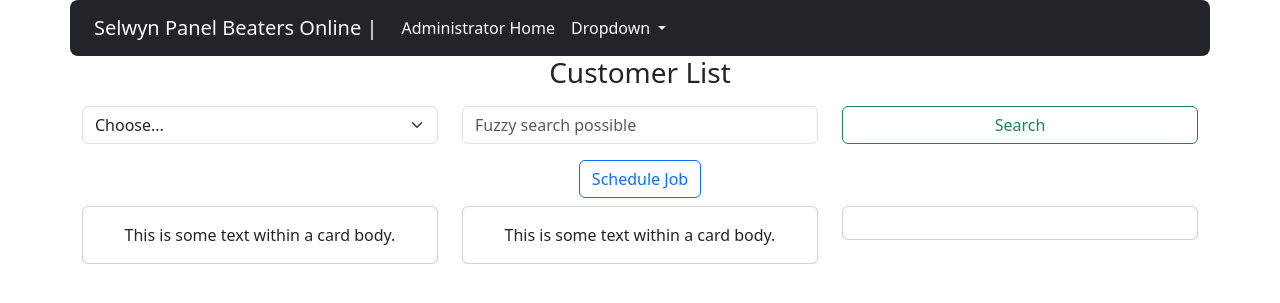
After one commit to ChanMeng666/Automotive-Repair-Management-System, a Flask app: template templates/customer_list.html in a window 1280 px wide. The commit adds this page. Shown: the top 303 px of the page. Run offline with Flask 3, Linux system fonts and the light colour scheme; the template is opened without the code that fills it, so the values that code supplies are empty; some libraries are stand-ins or nearby versions.

Commit message:
Technician page functionality improved & admin page UI redesigned

```diff
--- a/app.py
+++ b/app.py
@@ -99,11 +99,9 @@ def current_job_list():
         search=search
     )
 
-
 @app.route('/modifyjob', methods=['GET', 'POST'])
 def modify_job():
     customer_id = request.args.get('customer_id')
-
     cursor = getCursor()
 
     # Fetching the latest job_id
@@ -113,8 +111,33 @@ def modify_job():
     )
     job_id = cursor.fetchone()[0]
 
+    def calculate_total_cost():
+        cursor.execute(
+            "SELECT sum(service.cost * job_service.qty) "
+            "FROM service JOIN job_service ON service.service_id = job_service.service_id "
+            "JOIN job ON job_service.job_id = job.job_id "
+            "WHERE job.job_id=%s",
+            (job_id,)
+        )
+        service_cost = cursor.fetchone()[0] or 0
+
+        cursor.execute(
+            "SELECT sum(part.cost * job_part.qty) "
+            "FROM part JOIN job_part ON part.part_id = job_part.part_id "
+            "JOIN job ON job_part.job_id = job.job_id "
+            "WHERE job.job_id=%s",
+            (job_id,)
+        )
+        part_cost = cursor.fetchone()[0] or 0
+
+        total_cost = service_cost + part_cost
+        cursor.execute(
+            "UPDATE job SET total_cost=%s WHERE job_id=%s",
+            (total_cost, job_id,)
+        )
+        return total_cost
+
     if request.method == 'POST':
-
         service_id = request.form.get('selectionService')
         qtyService = request.form.get('qtyService')
 
@@ -123,7 +146,6 @@ def modify_job():
                 "INSERT INTO job_service (job_id, service_id, qty) VALUES (%s, %s, %s)",
                 (job_id, service_id, qtyService)
             )
-
             return redirect(url_for('modify_job', customer_id=customer_id))
 
         part_id = request.form.get('selectionPart')
@@ -143,54 +165,70 @@ def modify_job():
                 "UPDATE job SET completed=1 WHERE job_id=%s",
                 (job_id,)
             )
+            return redirect(url_for('modify_job', customer_id=customer_id))
 
+        # 删除服务和零件 功能待做！！！
+        service_id_to_delete = request.form.get('deleteService')
+
+        if service_id_to_delete:
+            cursor.execute(
+                "DELETE FROM job_service WHERE job_id=%s AND service_id=%s",
+                (job_id, service_id_to_delete)
+            )
+            return redirect(url_for('modify_job', customer_id=customer_id))
+
+        part_id_to_delete = request.form.get('deletePart')
+
+        if part_id_to_delete:
+            cursor.execute(
+                "DELETE FROM job_part WHERE job_id=%s AND part_id=%s",
+                (job_id, part_id_to_delete)
+            )
             return redirect(url_for('modify_job', customer_id=customer_id))
 
     cursor.execute(
-        "SELECT customer.customer_id, customer.first_name, customer.family_name, job.job_date, job.completed, job.paid "
+        "SELECT customer.customer_id, customer.first_name, customer.family_name, "
+        "job.job_date, job.completed, job.paid "
         "FROM job "
         "INNER JOIN customer ON job.customer = customer.customer_id "
         "WHERE customer.customer_id=%s;",
         (customer_id,)
     )
-
     data = cursor.fetchall()
 
     cursor.execute(
-        "SELECT service.service_name, service.cost, job_service.qty "
+        "SELECT service.service_id, service.service_name, service.cost, job_service.qty "
         "FROM service "
         "JOIN job_service ON service.service_id = job_service.service_id "
         "JOIN job ON job_service.job_id = job.job_id "
         "WHERE job.customer=%s;",
         (customer_id,)
     )
-
     services = cursor.fetchall()
 
     cursor.execute(
-        "SELECT part.part_name, part.cost, job_part.qty "
+        "SELECT part.part_id, part.part_name, part.cost, job_part.qty "
         "FROM part "
         "JOIN job_part ON part.part_id = job_part.part_id "
         "JOIN job ON job_part.job_id = job.job_id "
         "WHERE job.customer=%s;",
         (customer_id,)
     )
-
     parts = cursor.fetchall()
 
     cursor.execute(
-        "SELECT service_id, service_name FROM service ORDER BY service_name"
+        "SELECT service_id, service_name "
+        "FROM service ORDER BY service_name"
     )
-
     service_names = cursor.fetchall()
 
     cursor.execute(
-        "SELECT part_id, part_name FROM part ORDER BY part_name"
+        "SELECT part_id, part_name "
+        "FROM part ORDER BY part_name"
     )
-
     part_names = cursor.fetchall()
 
-    total_cost = sum([row[1]*row[2] for row in services]) + sum([row[1]*row[2] for row in parts])
+    total_cost = calculate_total_cost()
 
     return render_template(
         "modify_job.html",
@@ -202,6 +240,31 @@ def modify_job():
         total_cost=total_cost
     )
 
+@app.route('/customerlist', methods=['GET', 'POST'])
+def customer_list():
+    cursor = getCursor()
+
+    cursor.execute(
+        "SELECT customer.customer_id, customer.first_name, "
+        "customer.family_name, customer.email, customer.phone "
+        "FROM customer "
+        "ORDER BY customer.family_name, customer.first_name"
+    )
+
+    customers = cursor.fetchall()
+    job_data = {}
+
+    for customer in customers:
+        cursor.execute(
+            "SELECT job.job_date, job.total_cost "
+            "FROM job "
+            "WHERE customer=%s;", (customer[0],)
+        )
+
+        jobs = cursor.fetchall()
+        job_data[customer[0]] = jobs
+
+    return render_template("customer_list.html", customers=customers, job_data=job_data)
 
 if __name__ == '__main__':
     app.run(debug=True)
--- a/templates/base.html
+++ b/templates/base.html
@@ -27,7 +27,7 @@
 
             <div class="row">
                 <div class="col">
-                    <button type="button" class="btn btn-dark btn-lg">Administrator</button>
+                    <a href="/customerlist" role="button" class="btn btn-dark btn-lg">Administrator</a>
                 </div>
                 <div class="col">
                     <a href="/currentjoblist" role="button" class="btn btn-dark btn-lg">Technician</a>
--- /dev/null
+++ b/templates/customer_list.html
@@ -0,0 +1,142 @@
+<!DOCTYPE html>
+<html lang="en" data-bs-theme="light">
+    <head>
+        <meta charset="UTF-8">
+        <meta name="viewport" content="width=device-width, initial-scale=1">
+        <title>Administrator Home</title>
+        <link href="https://cdn.jsdelivr.net/npm/bootstrap@5.3.2/dist/css/bootstrap.min.css" rel="stylesheet" integrity="sha384-T3c6CoIi6uLrA9TneNEoa7RxnatzjcDSCmG1MXxSR1GAsXEV/Dwwykc2MPK8M2HN" crossorigin="anonymous">
+    </head>
+    <body>
+        <div class="container-lg text-center">
+            <div class="row p-10 text-light bg-dark rounded-3">
+                <div class="col">
+                    <nav class="navbar navbar-expand-lg bg-body-dark">
+                        <div class="container-fluid">
+                            <a class="navbar-brand text-light" href="/">Selwyn Panel Beaters Online |</a>
+                            <button class="navbar-toggler" type="button" data-bs-toggle="collapse" data-bs-target="#navbarSupportedContent" aria-controls="navbarSupportedContent" aria-expanded="false" aria-label="Toggle navigation">
+                                <span class="navbar-toggler-icon"></span>
+                            </button>
+                            <div class="collapse navbar-collapse" id="navbarSupportedContent">
+                                <ul class="navbar-nav me-auto mb-2 mb-lg-0">
+                                    <li class="nav-item">
+                                        <a class="nav-link active text-light" aria-current="page" href="/customerlist">Administrator Home</a>
+                                    </li>
+                                    <li class="nav-item dropdown">
+                                        <a class="nav-link dropdown-toggle text-light" href="#" role="button" data-bs-toggle="dropdown" aria-expanded="false">
+                                            Dropdown
+                                        </a>
+                                        <ul class="dropdown-menu">
+                                            <li><a class="dropdown-item" href="#">Action</a></li>
+                                            <li><a class="dropdown-item" href="#">Another action</a></li>
+                                            <li>
+                                                <hr class="dropdown-divider">
+                                            </li>
+                                            <li><a class="dropdown-item" href="#">Something else here</a></li>
+                                        </ul>
+                                    </li>
+                                </ul>
+                            </div>
+                        </div>
+                    </nav>
+                </div>
+            </div>
+
+            <div class="row mb-2">
+                <div class="col">
+                    <h3 class="text-center">Customer List</h3>
+                </div>
+            </div>
+
+            <form action="/customerlist" method="get">
+                <div class="row mb-2">
+                    <div class="col-md-4">
+                        <select class="form-select me-3" id="selection" name="selection">
+                            <option selected>Choose...</option>
+                        </select>
+                    </div>
+                    <div class="col-md-4">
+                        <input type="text" class="form-control me-3" placeholder="Fuzzy search possible" id="search" name="search" value="">
+                    </div>
+                    <div class="col-md-4">
+                        <button class="btn btn-outline-success" type="submit" style="width: 100%;">Search</button>
+                    </div>
+                </div>
+            </form>
+
+            <div class="row mb-2">
+                <div class="accordion accordion-flush" id="accordionCustomers">
+                    {% for idx in range(customers|length) %}
+                        {% set customer = customers[idx] %}
+                        <div class="accordion-item">
+                            <h2 class="accordion-header" id="heading-{{idx}}">
+                                <button class="accordion-button collapsed" type="button" data-bs-toggle="collapse" data-bs-target="#collapse-{{idx}}" aria-expanded="false" aria-controls="collapse-{{idx}}">
+                                    <input type="radio" name="customerSelect" id="customerSelect" value="">
+                                    {{ customer[1] }}  {{ customer[2] }}  |  {{ customer[3] }}  |  {{ customer[4] }}
+                                </button>
+                            </h2>
+                            <div id="collapse-{{idx}}" class="accordion-collapse collapse" aria-labelledby="heading-{{idx}}" data-bs-parent="#accordionCustomers">
+                                <div class="accordion-body">
+                                    <div class="row mb-2">
+                                        <div class="col">
+                                            <form action="/currentjoblist" method="post">
+                                                <table class="table table-success table-hover">
+                                                    <thead>
+                                                        <tr>
+                                                            <th>Select</th>
+                                                            <th>Job Date</th>
+                                                            <th>Total Cost</th>
+                                                        </tr>
+                                                    </thead>
+                                                    <tbody>
+                                                        {% for job in job_data[customer[0]] %}
+                                                        <tr>
+                                                            <td><input type="radio" name="jobSelect" id="jobSelect" value=""></td>
+                                                            <td>{{ job[0] }}</td>
+                                                            <td>{{ job[1] }}</td>
+                                                        </tr>
+                                                        {% endfor %}
+                                                    </tbody>
+                                                </table>
+                                                <div class="row mb-2">
+                                                    <div class="col">
+                                                        <button type="submit" class="btn btn-outline-success">Pay Bill</button>
+                                                    </div>
+                                                </div>
+                                            </form>
+                                        </div>
+                                    </div>
+                                </div>
+                            </div>
+                        </div>
+                    {% endfor %}
+                </div>
+            </div>
+
+            <div class="row mb-2">
+                <div class="col">
+                    <button type="submit" class="btn btn-outline-primary">Schedule Job</button>
+                </div>
+            </div>
+
+            <div class="row mb-2">
+                <div class="col">
+                    <div class="card">
+                        <div class="card-body">This is some text within a card body.</div>
+                    </div>
+                </div>
+                <div class="col">
+                    <div class="card">
+                        <div class="card-body">This is some text within a card body.</div>
+                    </div>
+                </div>
+                <div class="col">
+                    <div class="card">
+                        <div class="card-body"></div>
+                    </div>
+                </div>
+            </div>
+        </div>
+
+        <script src="https://cdn.jsdelivr.net/npm/bootstrap@5.3.2/dist/js/bootstrap.bundle.min.js" integrity="sha384-C6RzsynM9kWDrMNeT87bh95OGNyZPhcTNXj1NW7RuBCsyN/o0jlpcV8Qyq46cDfL" crossorigin="anonymous"></script>
+    </body>
+</html>
```
Also changed, not shown: templates/modify_job.html (+25 -14 lines).
